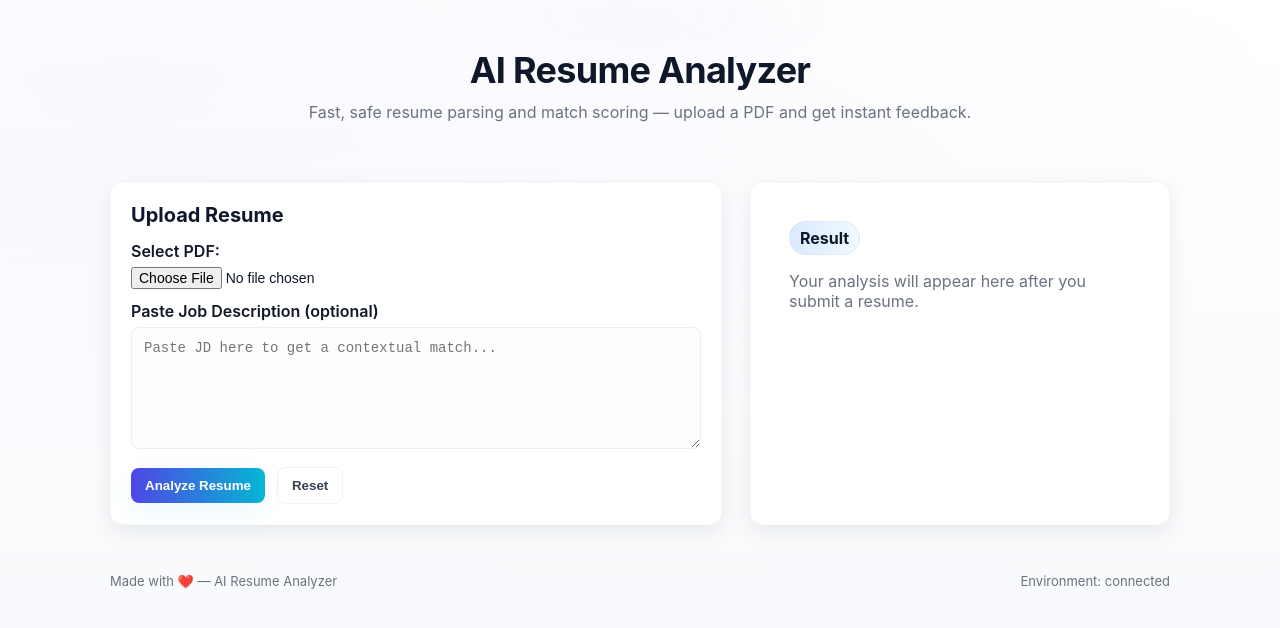
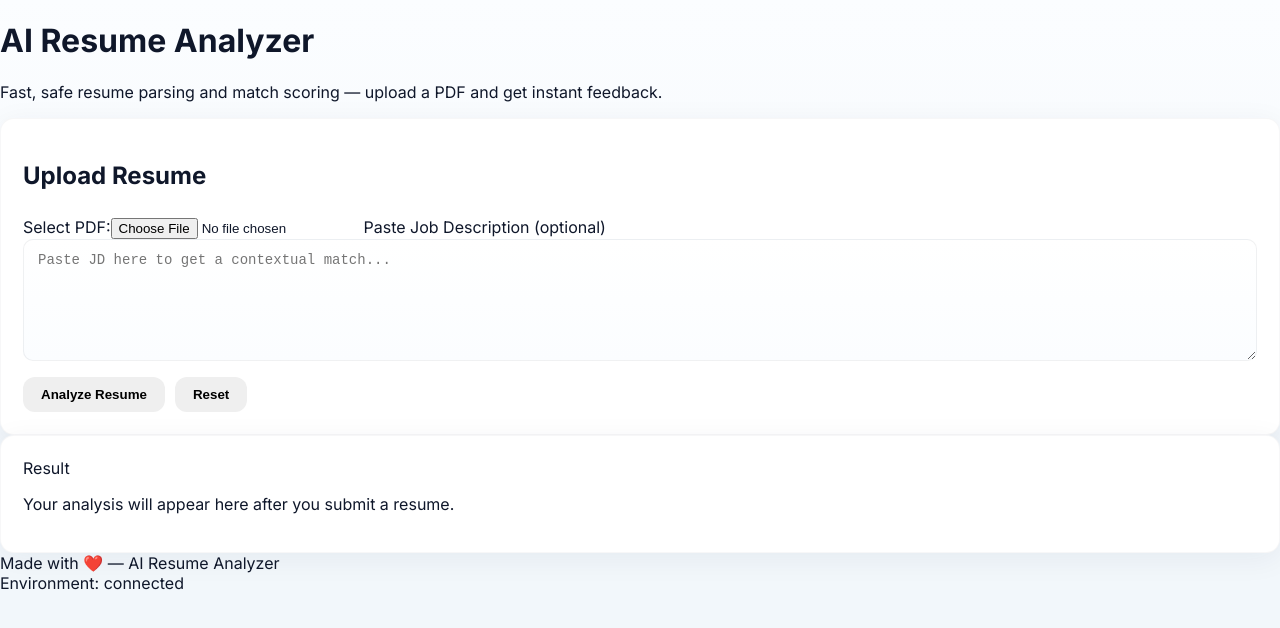
Before and after one commit to akm45vns-oss/ai-resume-analyzer, a React (Vite) app in the folder ai-resume-frontend/: page / in a window 1280 px wide. Shown: the top 628 px of the page. Built offline with nearby package versions, Linux system fonts and the light colour scheme; no server answers; the HTML template or start-up script is replaced by a standard one.

Commit message:
Revamp App.css for modern UI design
Updated CSS styles for a modern UI, including new variables, layout adjustments, and enhanced button styles.

```diff
--- a/ai-resume-frontend/src/App.css
+++ b/ai-resume-frontend/src/App.css
@@ -1,134 +1,238 @@
-/* src/App.css */
+/* Modern clean landing-style UI for AI Resume Analyzer
+   Paste all of this into src/App.css (replace existing content) */
 
-/* Fonts: using system stack for speed */
+@import url('https://fonts.googleapis.com/css2?family=Inter:wght@300;400;600;700;800&display=swap');
+
 :root{
-  --bg: #f6f8fb;
-  --card: #ffffff;
-  --muted: #6b7280;
-  --accent1: linear-gradient(135deg,#5eead4,#60a5fa 60%);
-  --primary: #2563eb;
+  --bg:#f6f8fb;
+  --panel:#ffffff;
+  --muted:#6b7280;
+  --accent-1: #6a11cb;
+  --accent-2: #2575fc;
+  --success: #7ee4b5;
+  --shadow: 0 6px 30px rgba(20,30,60,0.06);
+  --card-radius: 14px;
   --glass: rgba(255,255,255,0.7);
-  --shadow: 0 6px 20px rgba(16,24,40,0.08);
 }
 
 *{box-sizing:border-box}
-html,body,#root{height:100%}
-body{
+html,body,#root{
+  height:100%;
+  font-family: 'Inter', system-ui, -apple-system, "Segoe UI", Roboto, "Helvetica Neue", Arial;
+  background: linear-gradient(180deg, #fbfdff 0%, #f2f7fb 50%);
   margin:0;
-  font-family: Inter, ui-sans-serif, system-ui, -apple-system, "Segoe UI", Roboto, "Helvetica Neue", Arial;
-  background: radial-gradient(1200px 400px at 10% 10%, rgba(99,102,241,0.03), transparent),
-              linear-gradient(180deg, #ffffff 0%, var(--bg) 100%);
   color:#0f172a;
   -webkit-font-smoothing:antialiased;
   -moz-osx-font-smoothing:grayscale;
 }
 
-/* Header */
-.hero{
-  position:relative;
-  padding:48px 20px;
-  margin-bottom: 12px;
-  overflow:visible;
-}
-.hero-inner{max-width:1100px;margin:0 auto;text-align:center;position:relative;z-index:2}
-.title{
-  font-size:36px;
-  margin:0;
-  letter-spacing:-0.02em;
-  color:#0f172a;
-  font-weight:700;
-}
-.subtitle{
-  margin:10px auto 0;
-  color:var(--muted);
-  max-width:760px;
+/* Page container */
+.app-wrap{
+  max-width:1200px;
+  margin:34px auto;
+  padding:32px;
 }
 
-/* subtle glow behind header */
-.hero .glow{
-  position:absolute;
-  left:50%;
-  transform:translateX(-50%);
-  top:6px;
-  width:92%;
-  height:120%;
-  background: radial-gradient(600px 100px at 50% 0%, rgba(99,102,241,0.08), transparent 35%);
-  filter: blur(22px);
-  z-index:1;
-  pointer-events:none;
+/* Header */
+.header{
+  text-align:center;
+  margin-bottom:28px;
+  padding:18px 0;
+}
+.header h1{
+  margin:0;
+  font-size:40px;
+  letter-spacing:-0.6px;
+  font-weight:800;
+  color: #091124;
+  text-shadow: 0 1px 0 rgba(255,255,255,0.6);
+}
+.header p{
+  margin:10px 0 0;
+  color:var(--muted);
+  font-size:15px;
 }
 
-/* layout */
-.container{
-  max-width:1100px;
-  margin: 0 auto 40px;
+/* Two-column layout */
+.grid{
   display:grid;
   grid-template-columns: 1fr 420px;
   gap:28px;
-  padding: 0 20px;
+  align-items:start;
+  margin-top:18px;
 }
 
+/* Card base */
 .card{
-  background: var(--card);
-  border-radius:12px;
-  box-shadow: var(--shadow);
-  padding:20px;
-  transition:transform .28s cubic-bezier(.2,.9,.3,1), box-shadow .28s;
-  border:1px solid rgba(15,23,42,0.03);
+  background:var(--panel);
+  border-radius:var(--card-radius);
+  box-shadow:var(--shadow);
+  padding:22px;
+  border: 1px solid rgba(15,23,42,0.03);
 }
 
-/* left (form) */
-.left h2{margin:0 0 14px;font-size:20px}
-.form .label{display:block;margin:12px 0 6px;font-weight:600;color:#111827}
-.file{display:block;margin-bottom:6px;font-size:14px}
-.file-note{font-size:13px;color:var(--muted);margin-bottom:8px}
-textarea{width:100%;padding:12px;border-radius:8px;border:1px solid rgba(15,23,42,0.06);resize:vertical;font-size:14px;background:#fcfdff}
-.actions{display:flex;gap:12px;margin-top:14px;align-items:center}
-.btn{
-  border:0;padding:10px 14px;border-radius:8px;cursor:pointer;font-weight:600;
-  background:transparent;color:var(--primary);border:1px solid rgba(37,99,235,0.12);
-  transition:transform .12s, box-shadow .12s, opacity .12s;
+/* Left form card */
+.form-card h2, .result-card h2{
+  margin:0 0 10px;
+  font-size:18px;
+  font-weight:700;
 }
-.btn:hover{transform:translateY(-3px);box-shadow:0 6px 16px rgba(37,99,235,0.08)}
-.btn.ghost{background:transparent;border:1px solid rgba(15,23,42,0.06);color:#374151}
-.btn.primary{
-  background: linear-gradient(90deg,#4f46e5,#06b6d4);
-  color:white;border:0;
-  box-shadow: 0 8px 28px rgba(6,182,212,0.08);
+.form-row{
+  margin-bottom:14px;
+  font-size:14px;
+  color:var(--muted);
 }
-.btn.small{padding:8px 10px;border-radius:8px;font-weight:600}
-.btn[disabled]{opacity:.6;cursor:not-allowed;transform:none}
-
-/* spinner */
-.spinner{display:inline-flex;gap:6px;align-items:center}
-.spinner div{width:8px;height:8px;border-radius:50%;background:white;opacity:.9;animation:spin 1s linear infinite}
-.spinner div:nth-child(2){animation-delay:.12s}
-.spinner div:nth-child(3){animation-delay:.24s}
-@keyframes spin{0%{transform:translateY(0)}50%{transform:translateY(-6px)}100%{transform:translateY(0)}}
-
-/* right (result) */
-.right{min-height:240px}
-.placeholder{padding:18px}
-.badge{
-  display:inline-block;padding:6px 10px;border-radius:999px;background:linear-gradient(90deg,#dbeafe,#f0f9ff);color:#0f172a;font-weight:700;border:1px solid rgba(15,23,42,0.04)
+input[type="file"]{
+  display:inline-block;
+  margin-top:8px;
 }
-.muted{color:var(--muted)}
-.result h3{margin-top:4px}
-.result-grid{display:grid;grid-template-columns: 1fr 1fr;gap:8px;margin:10px 0}
-.mono{font-family:ui-monospace,SFMono-Regular,Menlo,monospace;background:#f8fafc;padding:4px 6px;border-radius:6px}
-.score{display:inline-block;padding:6px 10px;border-radius:999px;background:linear-gradient(90deg,#bbf7d0,#86efac);font-weight:700;color:#065f46}
-.breakdown pre{background:#0f172a;color:#f8fafc;padding:12px;border-radius:8px;overflow:auto;margin-top:8px;font-size:13px}
-.snippet-box{max-height:220px;overflow:auto;padding:12px;background:#fbfdff;border-radius:8px;border:1px solid rgba(15,23,42,0.03);margin-top:8px;white-space:pre-wrap;font-size:14px}
-
-/* small utilities */
-.error{margin-top:14px;color:#ef4444;font-weight:600}
-.footer{max-width:1100px;margin:0 auto 40px;padding:8px 20px;color:var(--muted);display:flex;justify-content:space-between;align-items:center;font-size:13px}
-
-/* responsive */
-@media (max-width:980px){
-  .container{grid-template-columns:1fr; padding:0 14px}
-  .right{order:2}
+.file-label{
+  display:block;
+  margin-top:8px;
+  color:var(--muted);
+  font-size:13px;
+}
+textarea, input[type="text"], .jdbox{
+  width:100%;
+  min-height:120px;
+  padding:12px 14px;
+  border-radius:10px;
+  border:1px solid rgba(15,23,42,0.06);
+  background: linear-gradient(180deg, #fff 0%, #fbfdff 100%);
+  resize:vertical;
+  font-size:14px;
+  color:#0b1420;
+  box-shadow: inset 0 1px 0 rgba(255,255,255,0.6);
 }
 
-/* hover lift */
-.card:hover{transform:translateY(-6px)}
+/* Buttons */
+.btn{
+  display:inline-flex;
+  align-items:center;
+  gap:10px;
+  padding:10px 18px;
+  border-radius:12px;
+  font-weight:600;
+  cursor:pointer;
+  border:none;
+  transition:transform .16s ease, box-shadow .16s ease, opacity .12s;
+}
+.btn:active{transform:translateY(1px)}
+.btn:disabled{opacity:0.6;cursor:not-allowed}
+
+/* Primary gradient button */
+.btn-primary{
+  color:white;
+  background:linear-gradient(90deg,var(--accent-1),var(--accent-2));
+  box-shadow: 0 8px 30px rgba(37,117,252,0.14), 0 2px 6px rgba(106,17,203,0.08);
+  border: 1px solid rgba(255,255,255,0.06);
+}
+.btn-ghost{
+  background:transparent;
+  color: #0f172a;
+  border: 1px solid rgba(15,23,42,0.06);
+}
+
+/* small reset button */
+.btn-reset{padding:8px 12px;border-radius:10px;font-weight:600}
+
+/* Animated dots for loading */
+.loader-dots{
+  display:inline-block;
+  width:34px;height:12px;
+  position:relative;
+}
+.loader-dots span{
+  position:absolute;
+  width:8px;height:8px;
+  background:white;border-radius:50%;
+  left:0;top:0;
+  transform:translateX(0);
+  opacity:0.9;
+  box-shadow:0 2px 6px rgba(0,0,0,0.08);
+  animation:ld 1s infinite ease-in-out;
+}
+.loader-dots span:nth-child(2){ left:12px; animation-delay:.12s}
+.loader-dots span:nth-child(3){ left:24px; animation-delay:.24s}
+@keyframes ld{
+  0%{ transform:translateY(0); opacity:0.9}
+  50%{ transform:translateY(-6px); opacity:1}
+  100%{ transform:translateY(0); opacity:0.9}
+}
+
+/* Result card (right) */
+.result-card{
+  position:sticky;
+  top:36px;
+  height: calc(100vh - 110px);
+  overflow:auto;
+}
+.result-grid{
+  display:flex;
+  justify-content:space-between;
+  gap:12px;
+  flex-wrap:wrap;
+}
+.meta{
+  font-size:14px;color:var(--muted);
+}
+.meta strong{color:#0f172a}
+
+/* Score badge */
+.score{
+  display:inline-block;
+  padding:8px 12px;
+  border-radius:999px;
+  background:linear-gradient(90deg,#d0f7e0,#7ee4b5);
+  color:#063b2a;
+  font-weight:700;
+  margin-left:8px;
+  box-shadow: 0 6px 18px rgba(34,128,88,0.06);
+}
+
+/* code block */
+.code-block{
+  background:#071226;
+  color:#e6eef9;
+  padding:12px;
+  border-radius:10px;
+  font-family: ui-monospace, SFMono-Regular, Menlo, Monaco, "Roboto Mono", monospace;
+  font-size:13px;
+  overflow:auto;
+  margin-top:10px;
+  box-shadow: 0 6px 30px rgba(8,17,32,0.08);
+}
+
+/* text snippet */
+.snippet{
+  background:linear-gradient(180deg,#fff,#fbfdff);
+  border-radius:10px;
+  border:1px solid rgba(15,23,42,0.04);
+  min-height:220px;
+  padding:12px;
+  overflow:auto;
+  margin-top:12px;
+  font-size:13px;
+  color:#111827;
+  line-height:1.45;
+}
+
+/* Download / actions */
+.actions{
+  margin-top:12px;
+  display:flex;
+  gap:10px;
+  align-items:center;
+}
+
+/* Responsive */
+@media (max-width:1040px){
+  .grid{grid-template-columns: 1fr; padding:12px}
+  .result-card{position:relative;height:auto}
+  .app-wrap{padding:14px}
+}
+
+/* Tiny helpers */
+.kv{display:flex;gap:10px;align-items:center}
+.kv .label{color:var(--muted);min-width:110px}
+.kv .value{font-weight:700;color:#051428}
```
